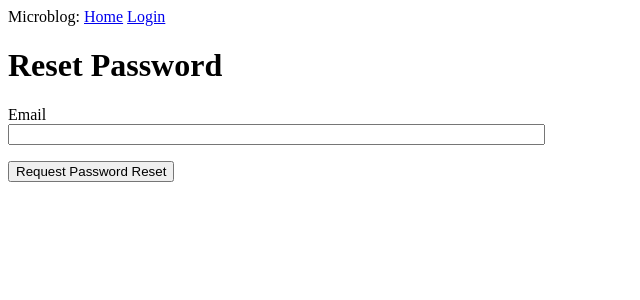
After one commit to cedralpass/recapai-app, a Flask app: page /reset_password_request in a window 1280 px wide. The commit adds this page. Shown: the top 300 px of the page, without its empty margins (0-640 px from the left). Run offline with Flask 3, Linux system fonts and the light colour scheme; parts of the project's set-up code (start-up, migrations or seed data) failed here and were passed over.

Commit message:
basic reset password flow with email notification is setup.

```diff
--- a/recap/__init__.py
+++ b/recap/__init__.py
@@ -5,11 +5,13 @@ from flask_migrate import Migrate
 from redis import Redis
 import rq
 from flask_login import LoginManager
+from flask_mail import Mail
 
 
 db = SQLAlchemy()
 migrate = Migrate()
 login_manager = LoginManager()
+mail = Mail( )
 
 
 def create_app():
@@ -21,7 +23,6 @@ def create_app():
     migrate.init_app(app, db)
     from recap.models import User, Article
 
-
     #configure login manager
     login_manager.init_app(app)
     login_manager.login_view = 'routes.login' #view for required login
@@ -29,6 +30,11 @@ def create_app():
     #configure redis
     app.redis = Redis.from_url(Config.RECAP_REDIS_URL)
     app.task_queue = rq.Queue(Config.RECAP_RQ_QUEUE, connection=app.redis)
+
+    #configure mail
+    mail.init_app(app)
+
+
 
     from . import routes
     app.register_blueprint(routes.bp) #register the routes blueprint
@@ -42,3 +48,10 @@ def configure_app(app, env):
     app.config['API_KEY'] = Config.RECAP_SECRET_KEY
     app.config["SECRET_KEY"]=Config.RECAP_SECRET_KEY # set the key to secure Flask App
     app.config["SQLALCHEMY_DATABASE_URI"]=Config.SQLALCHEMY_DATABASE_URI
+
+    #setup app.config for mail server variables
+    app.config['MAIL_SERVER'] = Config.MAIL_SERVER
+    app.config['MAIL_PORT'] = Config.MAIL_PORT
+    app.config['MAIL_USE_TLS'] = Config.MAIL_USE_TLS
+    app.config['MAIL_USERNAME'] = Config.MAIL_USERNAME
+    app.config['MAIL_PASSWORD'] = Config.MAIL_PASSWORD
--- a/recap/config.py
+++ b/recap/config.py
@@ -10,3 +10,9 @@ class Config:
     RECAP_REDIS_URL=env.str("RECAP_REDIS_URL")
     RECAP_RQ_QUEUE=env.str("RECAP_RQ_QUEUE")
     ARTICLES_PER_PAGE=env.int("ARTICLES_PER_PAGE")
+    MAIL_SERVER= env.str("MAIL_SERVER")
+    MAIL_PORT= env.str("MAIL_PORT")
+    MAIL_USE_TLS= env.str("MAIL_USE_TLS")
+    MAIL_USERNAME= env.str("MAIL_USERNAME")
+    MAIL_PASSWORD= env.str("MAIL_PASSWORD")
+    MAIL_DEFUALT_FROM= env.str("MAIL_DEFUALT_FROM")
--- a/recap/forms.py
+++ b/recap/forms.py
@@ -34,6 +34,7 @@ class RegistrationForm(FlaskForm):
 class EditProfileForm(FlaskForm):
     username = StringField('Username', validators=[DataRequired()])
     phone = StringField('Phone',validators=[Length(min=10, max=10)])
+    email = StringField('Email', validators=[DataRequired(), Email()])
     submit = SubmitField('Submit')
 
     def __init__(self, original_username, *args, **kwargs):
@@ -50,3 +51,13 @@ class EditProfileForm(FlaskForm):
 class ArticleForm(FlaskForm):
     url_path = StringField('URL', validators=[DataRequired()])
     submit = SubmitField('Submit')
+
+class ResetPasswordRequestForm(FlaskForm):
+    email = StringField('Email', validators=[DataRequired(), Email()])
+    submit = SubmitField('Request Password Reset')
+
+class ResetPasswordForm(FlaskForm):
+    password = PasswordField('Password', validators=[DataRequired()])
+    password2 = PasswordField(
+        'Repeat Password', validators=[DataRequired(), EqualTo('password')])
+    submit = SubmitField('Request Password Reset')
--- a/recap/routes.py
+++ b/recap/routes.py
@@ -5,10 +5,11 @@ from recap.forms import LoginForm
 from flask_login import current_user, login_user, logout_user, login_required
 import sqlalchemy as sa
 from recap import db
-from recap.forms import RegistrationForm, EditProfileForm, ArticleForm
+from recap.forms import RegistrationForm, EditProfileForm, ArticleForm, ResetPasswordRequestForm, ResetPasswordForm
 from recap.models import User, Article
 from urllib.parse import urlsplit
 from recap.config import  Config
+from recap.email import send_password_reset_email
 
 bp = Blueprint('routes', __name__)
 
@@ -26,12 +27,18 @@ def index():
     page = request.args.get('page', 1, type=int)
 
     #get_articles(self,page=1, per_page=2)
-    articles_paginator = current_user.get_articles(page=page, per_page=Config.ARTICLES_PER_PAGE)
-    articles = articles_paginator.items
-    next_url = url_for('routes.index', page=articles_paginator.next_num) \
-        if articles_paginator.has_next else None
-    prev_url = url_for('routes.index', page=articles_paginator.prev_num) \
-        if articles_paginator.has_prev else None
+    #set articles, next_url, prev_url to None
+    articles = None
+    next_url = None
+    prev_url = None
+    if current_user.is_authenticated:
+        current_user.get_articles(page=page, per_page=Config.ARTICLES_PER_PAGE)
+        articles_paginator = current_user.get_articles(page=page, per_page=Config.ARTICLES_PER_PAGE)
+        articles = articles_paginator.items
+        next_url = url_for('routes.index', page=articles_paginator.next_num) \
+            if articles_paginator.has_next else None
+        prev_url = url_for('routes.index', page=articles_paginator.prev_num) \
+            if articles_paginator.has_prev else None
 
     return render_template("index.html", title='Home Page', form=form,
                            articles=articles, next_url=next_url, prev_url=prev_url)
@@ -40,7 +47,7 @@ def index():
 @bp.route('/login', methods=['GET', 'POST'])
 def login():
     if current_user.is_authenticated:
-        return redirect(url_for('index'))
+        return redirect(url_for('routes.index'))
     form = LoginForm()
     if form.validate_on_submit():
         user = db.session.scalar(
@@ -113,12 +120,14 @@ def edit_profile():
     if form.validate_on_submit():
         current_user.username = form.username.data
         current_user.phone = form.phone.data
+        current_user.email = form.email.data
         db.session.commit()
         flash('Your changes have been saved.')
         return redirect(url_for('routes.edit_profile'))
     elif request.method == 'GET':
         form.username.data = current_user.username
         form.phone.data = current_user.phone
+        form.email.data = current_user.email
     return render_template('edit_profile.html', title='Edit Profile',
                            form=form)
 
@@ -137,6 +146,36 @@ def add_article():
                            form=form)
 
 
+@bp.route('/reset_password_request', methods=['GET', 'POST'])
+def reset_password_request():
+    if current_user.is_authenticated:
+        return redirect(url_for('routes.index'))
+    form = ResetPasswordRequestForm()
+    if form.validate_on_submit():
+        user = db.session.scalar(
+            sa.select(User).where(User.email == form.email.data))
+        if user:
+            send_password_reset_email(user)
+        flash('Check your email for the instructions to reset your password')
+        return redirect(url_for('routes.login'))
+    return render_template('reset_password_request.html',
+                           title='Reset Password', form=form)
+
+@bp.route('/reset_password/<token>', methods=['GET', 'POST'])
+def reset_password(token):
+    if current_user.is_authenticated:
+        return redirect(url_for('routes.index'))
+    user = User.verify_reset_password_token(token)
+    if not user:
+        return redirect(url_for('routes.index'))
+    form = ResetPasswordForm()
+    if form.validate_on_submit():
+        user.set_password(form.password.data)
+        db.session.commit()
+        flash('Your password has been reset.')
+        return redirect(url_for('routes.login'))
+    return render_template('reset_password.html', form=form)
+
 # TODO - understand args and kwargs better for dynamic params
 def launch_task(name, description, *args, **kwargs):
     rq_job = current_app.task_queue.enqueue(name, description=description, args=args, kwargs=kwargs)
--- a/recap/templates/login.html
+++ b/recap/templates/login.html
@@ -16,4 +16,8 @@
         <p>{{ form.submit() }}</p>
     </form>
     <p>New User? <a href="{{ url_for('routes.register') }}">Click to Register!</a></p>
+    <p>
+        Forgot Your Password?
+        <a href="{{ url_for('routes.reset_password_request') }}">Click to Reset It</a>
+    </p>
 {% endblock %}
--- /dev/null
+++ b/recap/templates/reset_password_request.html
@@ -0,0 +1,16 @@
+{% extends "base.html" %}
+
+{% block content %}
+    <h1>Reset Password</h1>
+    <form action="" method="post">
+        {{ form.hidden_tag() }}
+        <p>
+            {{ form.email.label }}<br>
+            {{ form.email(size=64) }}<br>
+            {% for error in form.email.errors %}
+            <span style="color: red;">[{{ error }}]</span>
+            {% endfor %}
+        </p>
+        <p>{{ form.submit() }}</p>
+    </form>
+{% endblock %}
--- a/requirements.txt
+++ b/requirements.txt
@@ -8,3 +8,5 @@ openai==1.14.2 #openai library to call openai
 flask-login==0.6.3
 flask-wtf==1.2.1
 email-validator==2.1.1
+flask-mail==0.9.1
+pyjwt==2.8.0
```
Also changed, not shown: recap/email.py (added, +20 -0 lines), recap/models.py (+17 -0 lines), recap/templates/edit_profile.html (+7 -0 lines), recap/templates/email/reset_password.html (added, +17 -0 lines), recap/templates/email/reset_password.txt (added, +11 -0 lines), recap/templates/reset_password.html (added, +23 -0 lines).
